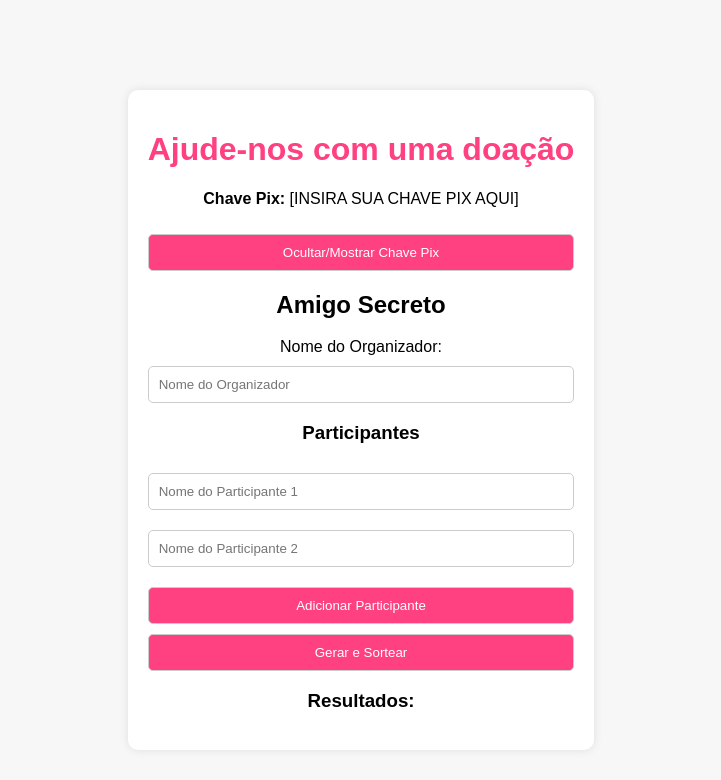
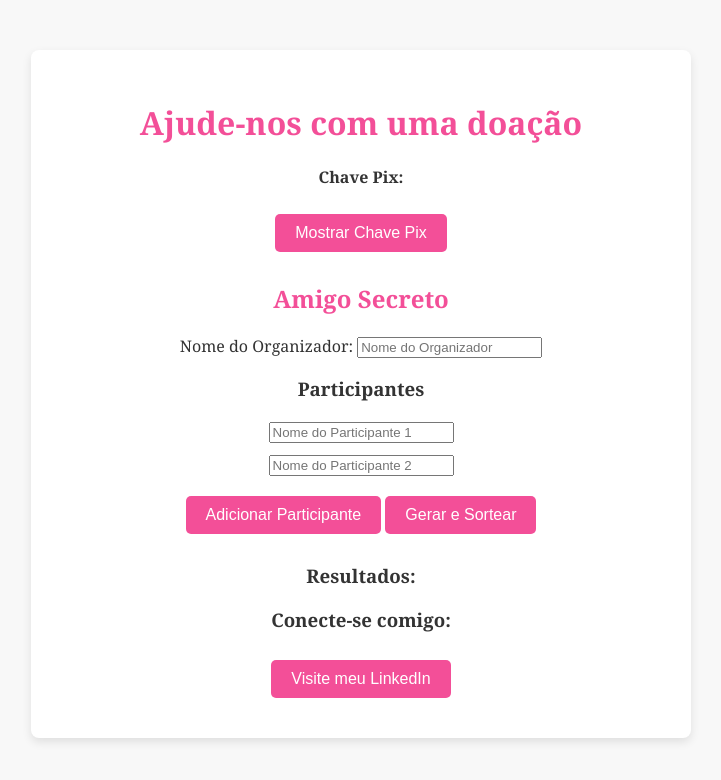
Before and after one commit to renatomsantana/Amigo-Secreto, a plain HTML site: page index.html in a window 1280 px wide. Shown: the whole page, without its empty margins (279-1000 px from the left). Drawn offline with Linux system fonts and the light colour scheme.

Commit message:
Update index.html

```diff
--- a/index.html
+++ b/index.html
@@ -1,87 +1,56 @@
 <!DOCTYPE html>
-<html lang="en">
+<html lang="pt-br">
 <head>
     <meta charset="UTF-8">
     <meta name="viewport" content="width=device-width, initial-scale=1.0">
     <title>Amigo Secreto</title>
     <style>
         body {
-            font-family: Arial, sans-serif;
-            margin: 20px;
-            background-color: #f7f7f7;
-            display: flex;
-            justify-content: center;
-            align-items: center;
-            height: 100vh;
+            font-family: Georgia, Arial, sans-serif;
+            margin: 0;
+            padding: 0;
+            background-color: #f8f8f8;
+            color: #333;
         }
         .container {
             max-width: 600px;
-            margin: auto;
+            margin: 50px auto;
             text-align: center;
             background-color: #fff;
-            padding: 20px;
-            border-radius: 10px;
-            box-shadow: 0 0 10px rgba(0, 0, 0, 0.1);
+            padding: 30px;
+            border-radius: 8px;
+            box-shadow: 0 4px 10px rgba(0, 0, 0, 0.1);
+        }
+        h1, h2 {
+            color: #f34f98;
+        }
+        .button {
+            background-color: #f34f98;
+            color: white;
+            padding: 10px 20px;
+            border: none;
+            border-radius: 5px;
+            cursor: pointer;
+            font-size: 16px;
+            margin: 10px 0;
+            transition: background-color 0.3s;
+        }
+        .button:hover {
+            background-color: #d73a80;
         }
         .participant {
             margin-bottom: 10px;
         }
-        .wrapper {
-            width: 100%;
-            height: 100px;
-            overflow: hidden;
-            position: relative;
-            margin-top: 20px;
-        }
-        .paper {
-            width: 100%;
-            height: 100%;
-            background-color: #f0e68c;
-            position: absolute;
-            top: 0;
-            left: 0;
-            transform-origin: right;
-            animation: unwrap 3s ease-out forwards;
-        }
-        @keyframes unwrap {
-            0% {
-                transform: rotateY(90deg);
-            }
-            100% {
-                transform: rotateY(0deg);
-            }
-        }
-        h1 {
-            color: #ff4081;
-        }
-        input, button {
-            padding: 10px;
-            margin-top: 10px;
-            width: 100%;
-            box-sizing: border-box;
-            border: 1px solid #ccc;
-            border-radius: 5px;
-        }
-        button {
-            background-color: #ff4081;
-            color: white;
-            cursor: pointer;
-            transition: background-color 0.3s;
-        }
-        button:hover {
-            background-color: #e0356c;
-        }
-        ul {
-            list-style-type: none;
-            padding-left: 0;
+        #pix-key {
+            display: none;
         }
     </style>
 </head>
 <body>
     <div class="container">
         <h1>Ajude-nos com uma doação</h1>
-        <p><strong>Chave Pix:</strong> <span id="pix-key">[INSIRA SUA CHAVE PIX AQUI]</span></p>
-        <button onclick="togglePix()">Ocultar/Mostrar Chave Pix</button>
+        <p><strong>Chave Pix:</strong> <span id="pix-key">ab0dcb1d-f050-4cb8-9837-e7173fe937b1</span></p>
+        <button class="button" id="togglePix">Mostrar Chave Pix</button>
 
         <h2>Amigo Secreto</h2>
         <label for="organizer">Nome do Organizador:</label>
@@ -97,11 +66,16 @@
             </div>
         </div>
 
-        <button id="addParticipant">Adicionar Participante</button>
-        <button id="generatePairs">Gerar e Sortear</button>
+        <button class="button" id="addParticipant">Adicionar Participante</button>
+        <button class="button" id="generatePairs">Gerar e Sortear</button>
 
         <h3>Resultados:</h3>
         <ul id="results"></ul>
+
+        <h3>Conecte-se comigo:</h3>
+        <a href="https://www.linkedin.com/in/renato-m-santana-aa20601b9/" target="_blank">
+            <button class="button">Visite meu LinkedIn</button>
+        </a>
     </div>
 
     <script>
@@ -109,6 +83,8 @@
         const addParticipantBtn = document.getElementById('addParticipant');
         const generatePairsBtn = document.getElementById('generatePairs');
         const resultsList = document.getElementById('results');
+        const togglePixBtn = document.getElementById('togglePix');
+        const pixKey = document.getElementById('pix-key');
 
         let participantCount = 2;
 
@@ -143,6 +119,16 @@
             });
         });
 
+        togglePixBtn.addEventListener('click', () => {
+            if (pixKey.style.display === 'none') {
+                pixKey.style.display = 'inline';
+                togglePixBtn.textContent = 'Ocultar Chave Pix';
+            } else {
+                pixKey.style.display = 'none';
+                togglePixBtn.textContent = 'Mostrar Chave Pix';
+            }
+        });
+
         function shuffleAndPair(array) {
             const shuffled = [...array].sort(() => Math.random() - 0.5);
             const pairs = [];
@@ -153,15 +139,6 @@
             }
             return pairs;
         }
-
-        function togglePix() {
-            const pixKey = document.getElementById('pix-key');
-            if (pixKey.style.display === "none") {
-                pixKey.style.display = "inline";
-            } else {
-                pixKey.style.display = "none";
-            }
-        }
     </script>
 </body>
 </html>
```
